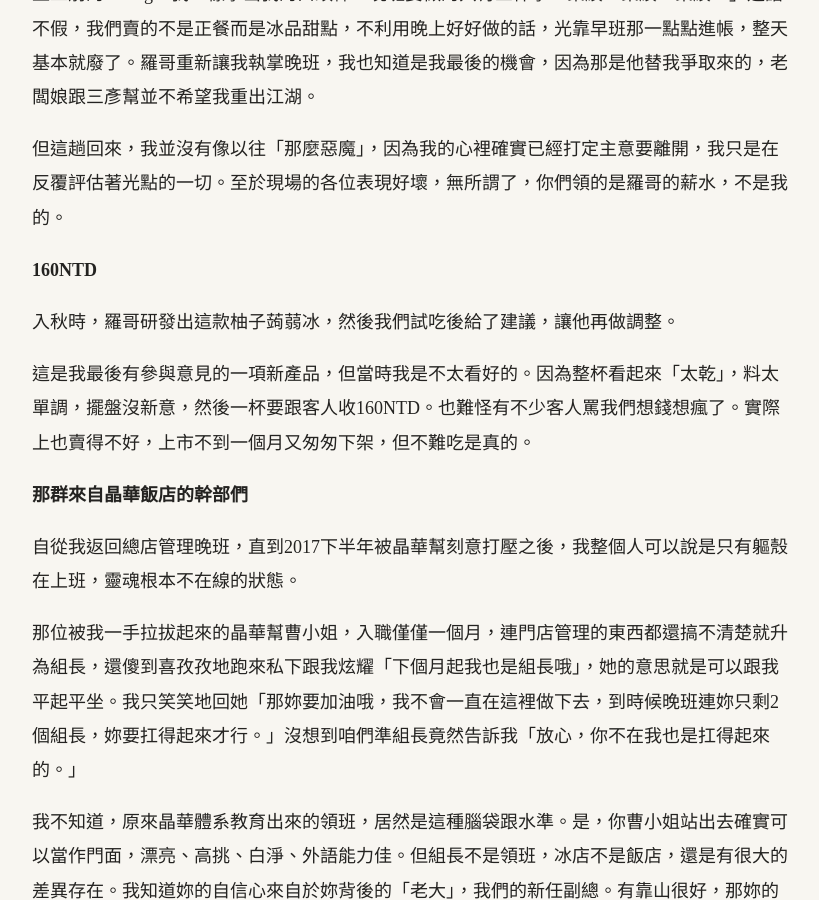
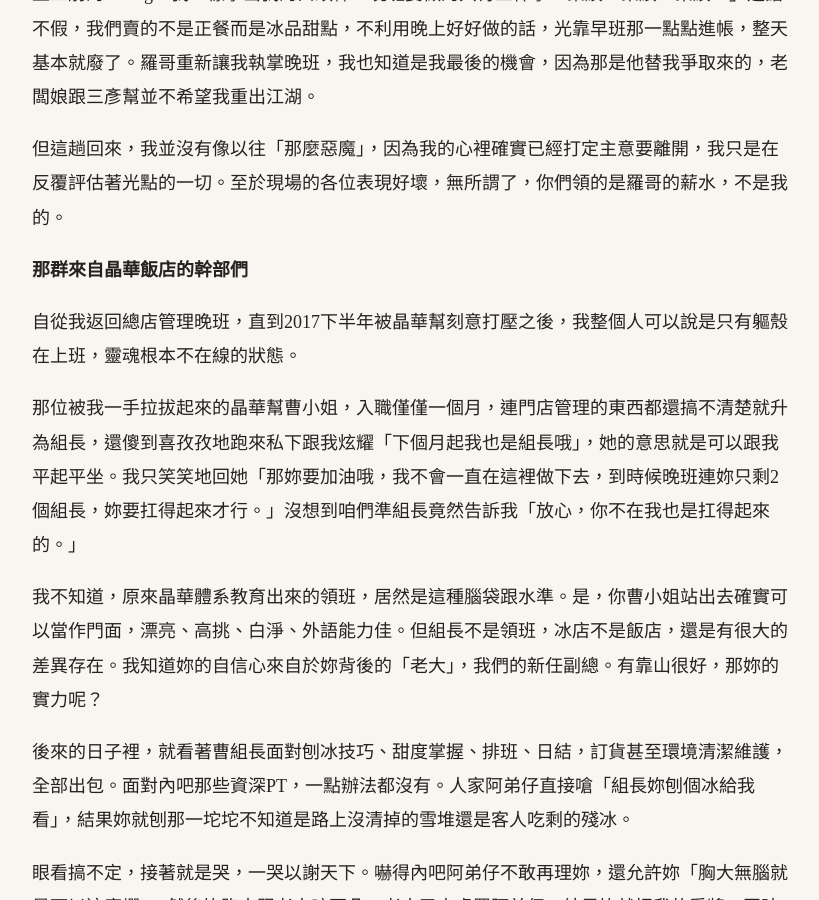
Before and after one commit to maochunweitw/maochunweitw.github.io, a Jekyll site: the page built from _posts/2016-10-13-banshi-huichao.md, in a window 1280 px wide and 900 px high, scrolled down 1295 px. Shown: the whole window, without its empty margins (228-1047 px from the left). Built offline with Jekyll 4.4.1, drawn with Linux system fonts in a browser that asks for light colours; part of the change alters nothing that is shown.

Commit message:
Update 2016-10-13-banshi-huichao.md

```diff
--- a/_posts/2016-10-13-banshi-huichao.md
+++ b/_posts/2016-10-13-banshi-huichao.md
@@ -3,6 +3,14 @@ layout: post
 title: "班師回朝後的倒數計時"
 date: 2016-10-13 20:00:00 +0800
 category: "05 記憶收藏 / Memory Archive"
+tags:
+  - 工作
+  - 省思
+  - 台北
+  - 大安
+  - 中正
+  - 華山園區
+  - 冰品
 ---
 
 昨晚，乾女兒元元特地從總店跑來跟我通風報信，說是羅哥只打算把華山快閃店的租約延到下個月為止。算算時間，自己領兵在外半年多也夠了。過去楊店時代的管理團隊，如今只剩下我一個人在撐。放眼IM四家店，除了我們華山之外，幾乎全是三彥幫的人馬在把持。我也已經習慣老闆娘對三彥幫的縱容和姑息，該講的都講過了，而且自己也早已不屬於紅人，夏天連續六個月的百萬業績已是替自己贏回了應有的尊嚴和地位。
@@ -25,12 +33,6 @@ category: "05 記憶收藏 / Memory Archive"
 
 但這趟回來，我並沒有像以往「那麼惡魔」，因為我的心裡確實已經打定主意要離開，我只是在反覆評估著光點的一切。至於現場的各位表現好壞，無所謂了，你們領的是羅哥的薪水，不是我的。
 
-**160NTD**
-
-入秋時，羅哥研發出這款柚子蒟蒻冰，然後我們試吃後給了建議，讓他再做調整。
-
-這是我最後有參與意見的一項新產品，但當時我是不太看好的。因為整杯看起來「太乾」，料太單調，擺盤沒新意，然後一杯要跟客人收160NTD。也難怪有不少客人罵我們想錢想瘋了。實際上也賣得不好，上市不到一個月又匆匆下架，但不難吃是真的。
-
 **那群來自晶華飯店的幹部們**
 
 自從我返回總店管理晚班，直到2017下半年被晶華幫刻意打壓之後，我整個人可以說是只有軀殼在上班，靈魂根本不在線的狀態。
```
